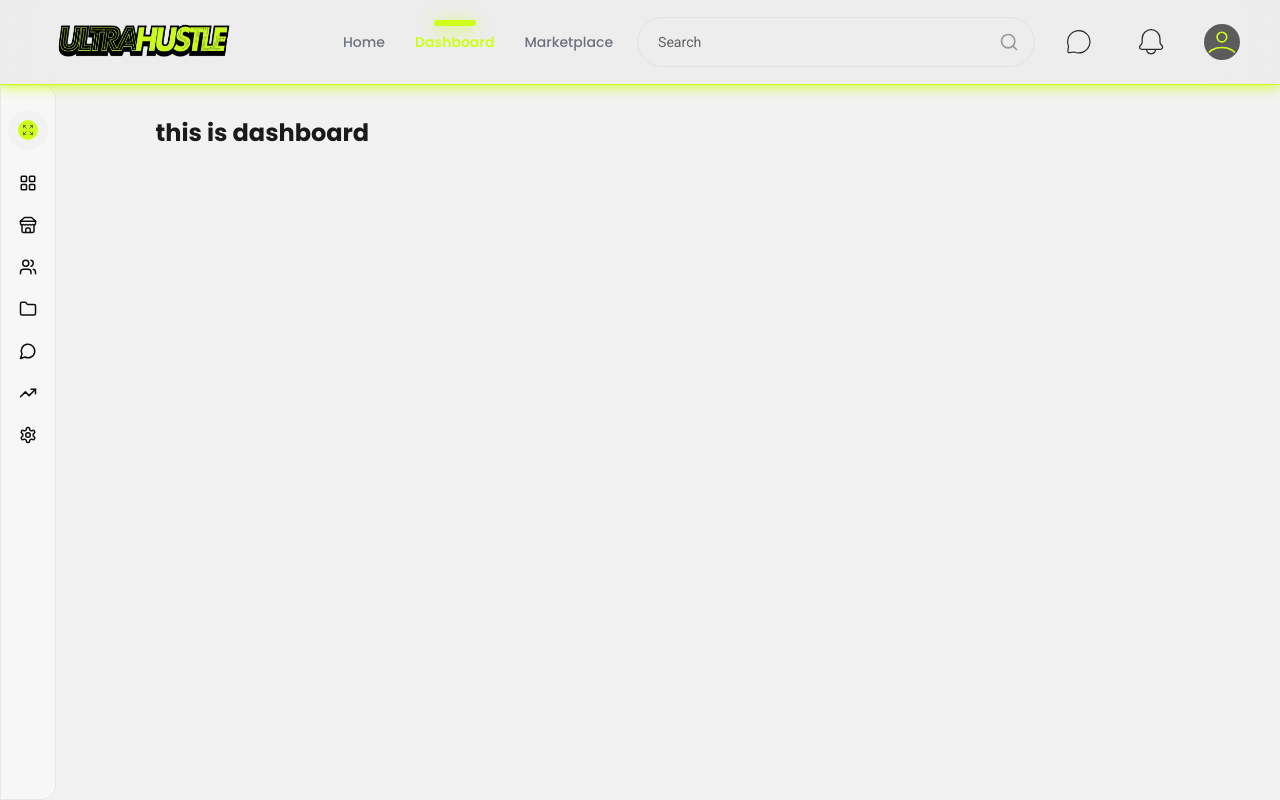
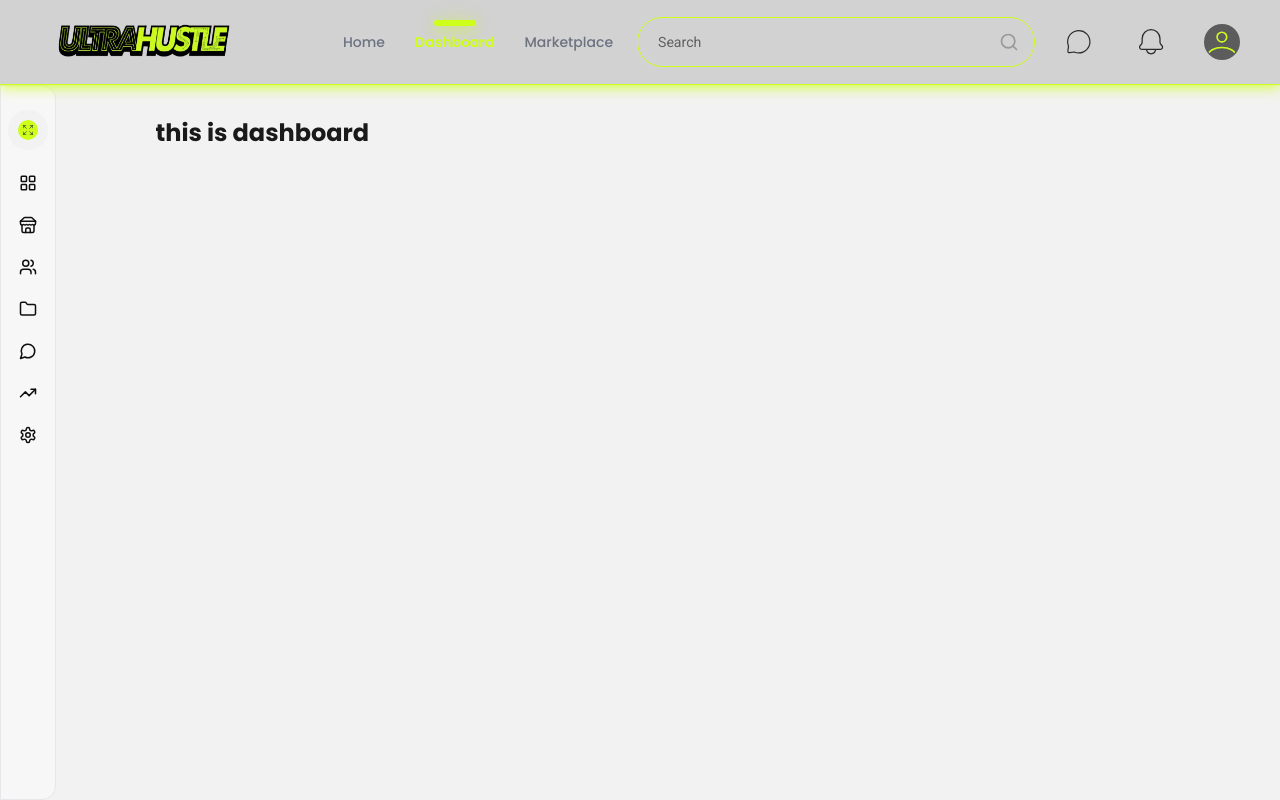
Before and after one commit to milanKUN/ultrahustle_new, a React (Vite) app: page /dashboard in a window 1280 px wide. Built offline with nearby package versions, Linux system fonts and the light colour scheme.

Commit message:
update from collaborator

```diff
--- a/src/components/layout/NavbarLight.css
+++ b/src/components/layout/NavbarLight.css
@@ -20,7 +20,7 @@
   justify-content: space-between;
   align-items: center;
   padding: 12px 40px;
-  background-color: rgba(234, 234, 234, 0.95);
+  background-color: rgba(234, 234, 234, 0.95)!;
   border-bottom: 0.5px solid #CEFF1B;
   box-shadow: 0 1px 13.6px 0 #CEFF1B;
   backdrop-filter: blur(27px);
@@ -138,7 +138,7 @@
 .inreview-header .search-input {
   width: 100%;
   padding: 12px 45px 12px 20px;
-  border: 1.569px solid rgba(193, 193, 193, 0.24);
+  border: 1.569px solid #CEFF1B;
   border-radius: 36.138px;
   font-size: 16px;
   background: rgba(193, 193, 193, 0.24);
@@ -1392,3 +1392,19 @@ USER DROPDOWN – DARK MODE FIX
 .inreview-header.dark .user-avatar-btn.active svg path:last-child {
   stroke: #2b2b2b;
 }
+/* ===============================
+   HEADER BG: LIGHT = #D2D2D2
+   DARK = no issues
+   (place at END)
+================================ */
+
+/* Light mode header background */
+.inreview-header {
+  background-color: #D2D2D2 !important;
+}
+
+/* Dark mode header background (force) */
+.inreview-header.dark {
+  background-color: #0f1115 !important;
+  border-bottom: 1px solid #1f2937 !important;
+}
```
